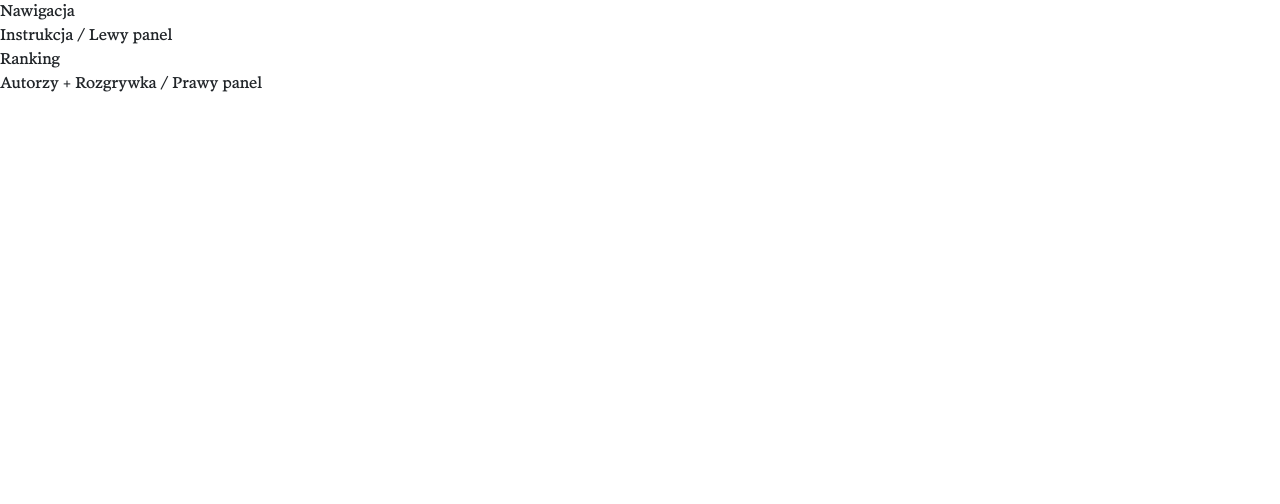
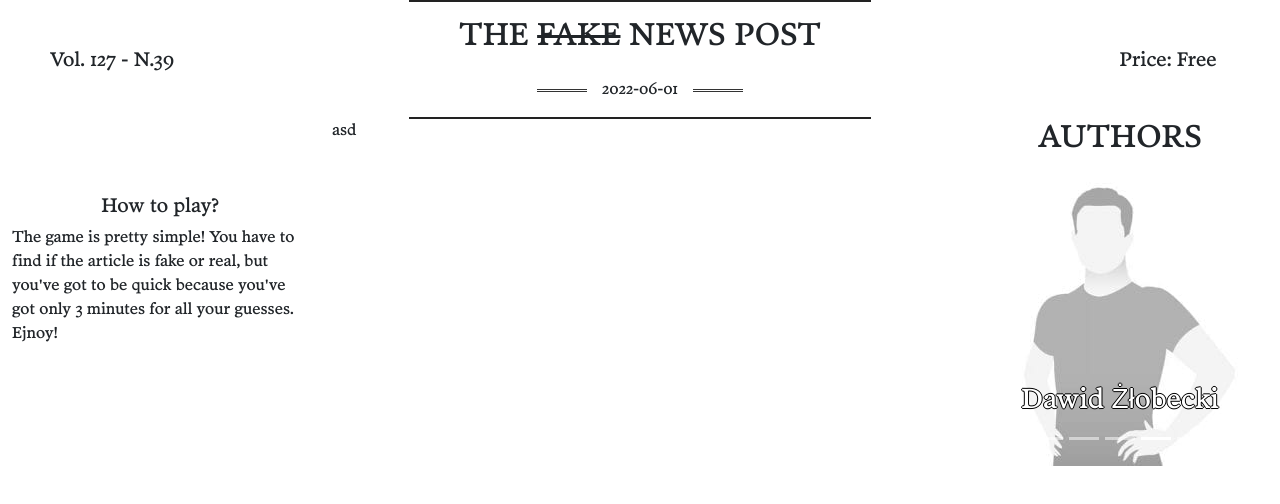
Before and after one commit to Nilphym/The-Fake-News-Post, a React (Create React App) app in the folder apps/client/: page /ranking in a window 1280 px wide. Shown: the top 504 px of the page. Built offline with nearby package versions, Linux system fonts and the light colour scheme.

Commit message:
feat: layout

```diff
--- a/apps/client/src/Layout.tsx
+++ b/apps/client/src/Layout.tsx
@@ -1,15 +1,35 @@
 import React from 'react';
+import { Col, Container, Row } from 'react-bootstrap';
 import { Outlet } from 'react-router-dom';
+import { Authors } from './components/authors/Authors';
+import { Header } from './components/Header/Header';
+import { HowToPlay } from './components/HowToPlay/HowToPlay';
 
 export const Layout = () => {
   return (
-    <div>
-      <div>Nawigacja</div>
-      <div>
-        <div>Instrukcja / Lewy panel</div>
-        <Outlet />
-        <div>Autorzy + Rozgrywka / Prawy panel</div>
-      </div>
-    </div>
+    // <div>
+    <Container fluid>
+      <Row>
+        <Header />
+      </Row>
+      <Row sm={{cols: 2}} md={{cols: 4}}>
+        <Col sm={{span: 3, order: 2}} md={{span: 3, order: 1}}>
+          <HowToPlay />
+        </Col>
+        <Col sm={{span: 6, order: 1}} md={{span: 6, order: 2}}>
+          <div>asd</div>
+        </Col>
+        <Col sm={{span: 3, order: 3}} md={{span: 3, order: 3}}>
+          <Authors />
+        </Col>
+      </Row>
+    </Container>
+    //   <div>Nawigacja</div>
+    //   <div>
+    //     <div>Instrukcja / Lewy panel</div>
+    //     <Outlet />
+    //     <div>Autorzy + Rozgrywka / Prawy panel</div>
+    //   </div>
+    // </div>
   );
 };
--- a/apps/client/src/components/authors/Authors.module.scss
+++ b/apps/client/src/components/authors/Authors.module.scss
@@ -13,3 +13,6 @@
   max-width: 100%;
   max-height: 100%;
 }
+.header {
+  text-align: center;
+}
--- a/apps/client/src/components/authors/Authors.tsx
+++ b/apps/client/src/components/authors/Authors.tsx
@@ -8,7 +8,7 @@ import styles from './Authors.module.scss';
 export const Authors = (): JSX.Element => {
   return (
     <>
-      <h2>AUTHORS</h2>
+      <h2 className={styles.header}>AUTHORS</h2>
       <Carousel fade>
         <Carousel.Item interval={1000}>
           <div className={styles['Authors-img-container']}>
```
